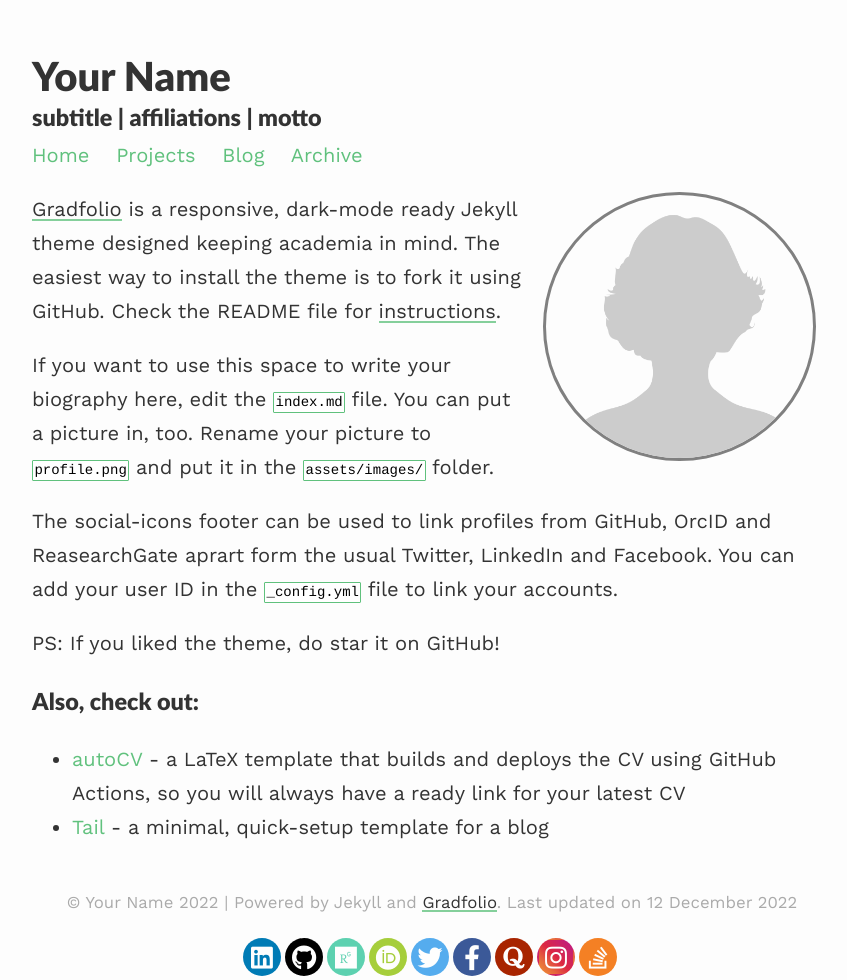
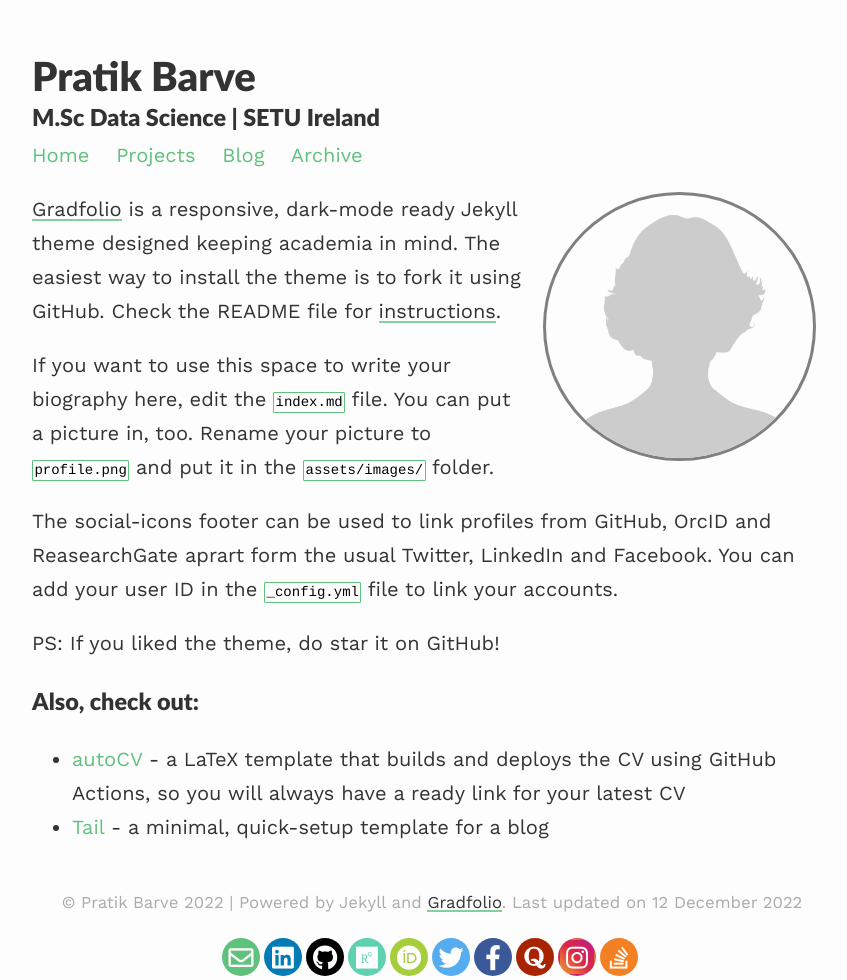
Before and after one commit to iamstarstuff/iamstarstuff.github.io, a Jekyll site: the page built from index.md, in a window 1280 px wide. Shown: the whole page, without its empty margins (208-1055 px from the left). Built offline with Jekyll 4.4.1, drawn with Linux system fonts in a browser that asks for light colours; nearby versions of some CDN libraries.

Commit message:
Update _config.yml

```diff
--- a/_config.yml
+++ b/_config.yml
@@ -1,11 +1,11 @@
 ### your site title here
 
-title: Your Name
-description: subtitle | affiliations | motto
+title: Pratik Barve
+description: M.Sc Data Science | SETU Ireland
 
-baseurl: /gradfolio #name of GitHub repository
-url: "" #custom url to be used instead of GitHub repository
-email: #
+baseurl: "/" #name of GitHub repository
+url: "iamstarstuff.github.io" #custom url to be used instead of GitHub repository
+email: "barvepratik96@gmail.com"
 
 # Pagination
 paginate: 4
@@ -13,14 +13,14 @@ permalink: /blog/:year/:title/
 paginate_path: /blog/page:num/
 
 # Social media links in footer
-twitter: "#"
-linkedin: "#"
+twitter: "https://twitter.com/astropratikb"
+linkedin: "https://www.linkedin.com/in/pratik-barve/"
 stackoverflow: "#"
-github: "#"
+github: "https://github.com/iamstarstuff"
 researchgate: "#"
 orcid: "#"
 quora: "#"
-instagram: "#"
+instagram: "https://www.instagram.com/i_am_starstuff/"
 facebook: "#"
 
 
```
